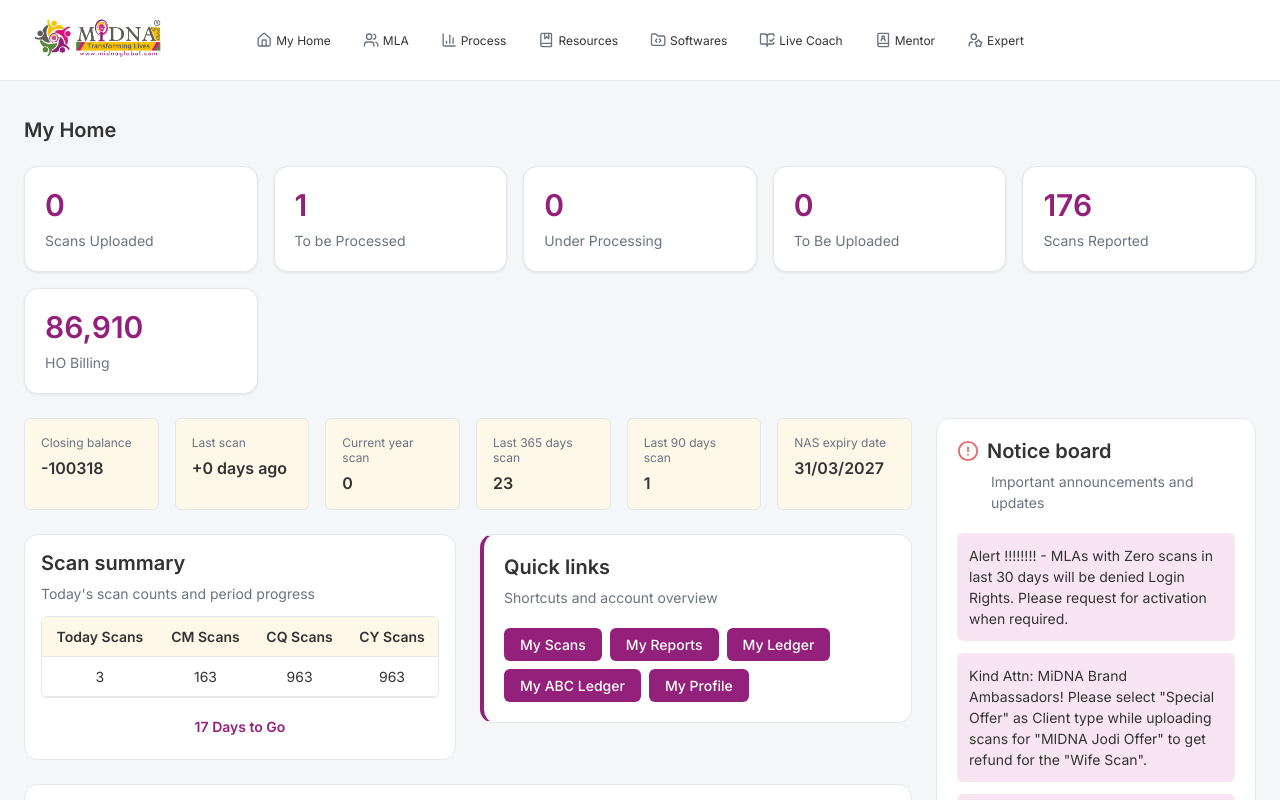
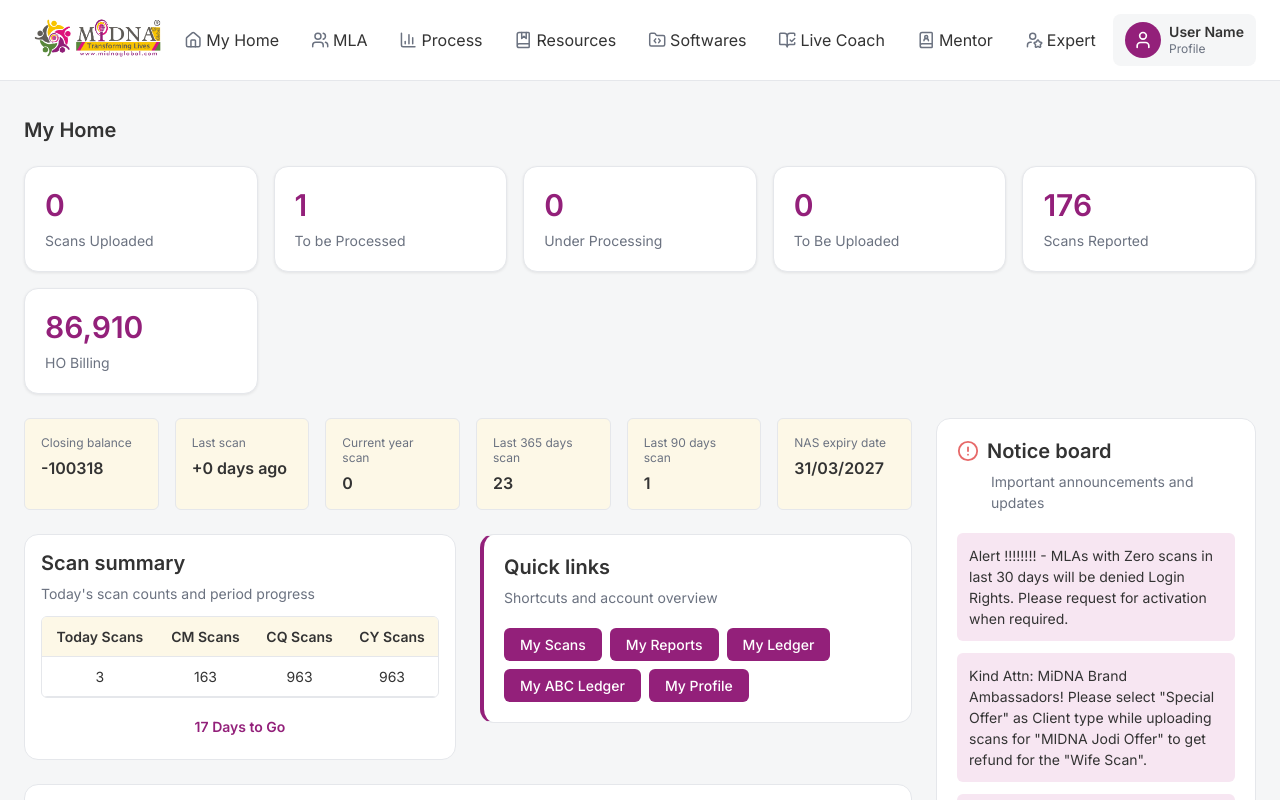
Before and after one commit to MirudhubasiniRC/Midna_Global, a React (Vite) app: page /home in a window 1280 px wide. Shown: the top 800 px of the page. Built offline with nearby package versions, Linux system fonts and the light colour scheme.

Commit message:
Added user profile

```diff
--- a/src/components/Layout/TopBar.tsx
+++ b/src/components/Layout/TopBar.tsx
@@ -1,10 +1,10 @@
-import { House, Users, ChartColumn, BookMarked, FolderCode, BookOpenCheck, BookUser, UserStar, ChevronDown } from 'lucide-react';
+import { House, Users, ChartColumn, BookMarked, FolderCode, BookOpenCheck, BookUser, UserStar, ChevronDown, User } from 'lucide-react';
 import { colors, spacing, typography } from '../../styles/theme';
 import fullLogo from '../../assets/Full.png';
 
 const theme = colors.light;
 
-const ICON_SIZE = 16;
+const ICON_SIZE = 18;
 
 const navItems = [
   { label: 'My Home', Icon: House, hasDropdown: false },
@@ -78,7 +78,7 @@
                 cursor: 'pointer',
                 padding: `${spacing[2]} ${spacing[2]}`,
                 fontFamily: typography.fonts.sans.family,
-                fontSize: typography.sizes.xs.fontSize,
+                fontSize: typography.sizes.base.fontSize,
                 color: theme['text-primary'],
                 whiteSpace: 'nowrap',
               }}
@@ -92,8 +92,53 @@
           );
         })}
       </nav>
-      {/* Reserved for alerts/notifications */}
-      <div style={{ flexShrink: 0, minWidth: 120 }} />
+      <div
+        style={{
+          flexShrink: 0,
+          display: 'flex',
+          alignItems: 'center',
+          gap: spacing[2],
+          padding: `${spacing[2]} ${spacing[3]}`,
+          borderRadius: 8,
+          background: theme['bg-base'],
+        }}
+      >
+        <div
+          style={{
+            width: 36,
+            height: 36,
+            borderRadius: '50%',
+            background: theme.primary,
+            display: 'flex',
+            alignItems: 'center',
+            justifyContent: 'center',
+          }}
+        >
+          <User size={20} color={theme['text-inverse']} strokeWidth={2} />
+        </div>
+        <div>
+          <div
+            style={{
+              fontSize: typography.sizes.sm.fontSize,
+              fontWeight: 600,
+              fontFamily: typography.fonts.sans.family,
+              color: theme['text-primary'],
+              lineHeight: 1.2,
+            }}
+          >
+            User Name
+          </div>
+          <div
+            style={{
+              fontSize: typography.sizes.xs.fontSize,
+              color: theme['text-secondary'],
+              fontFamily: typography.fonts.sans.family,
+            }}
+          >
+            Profile
+          </div>
+        </div>
+      </div>
     </header>
   );
 }
```
